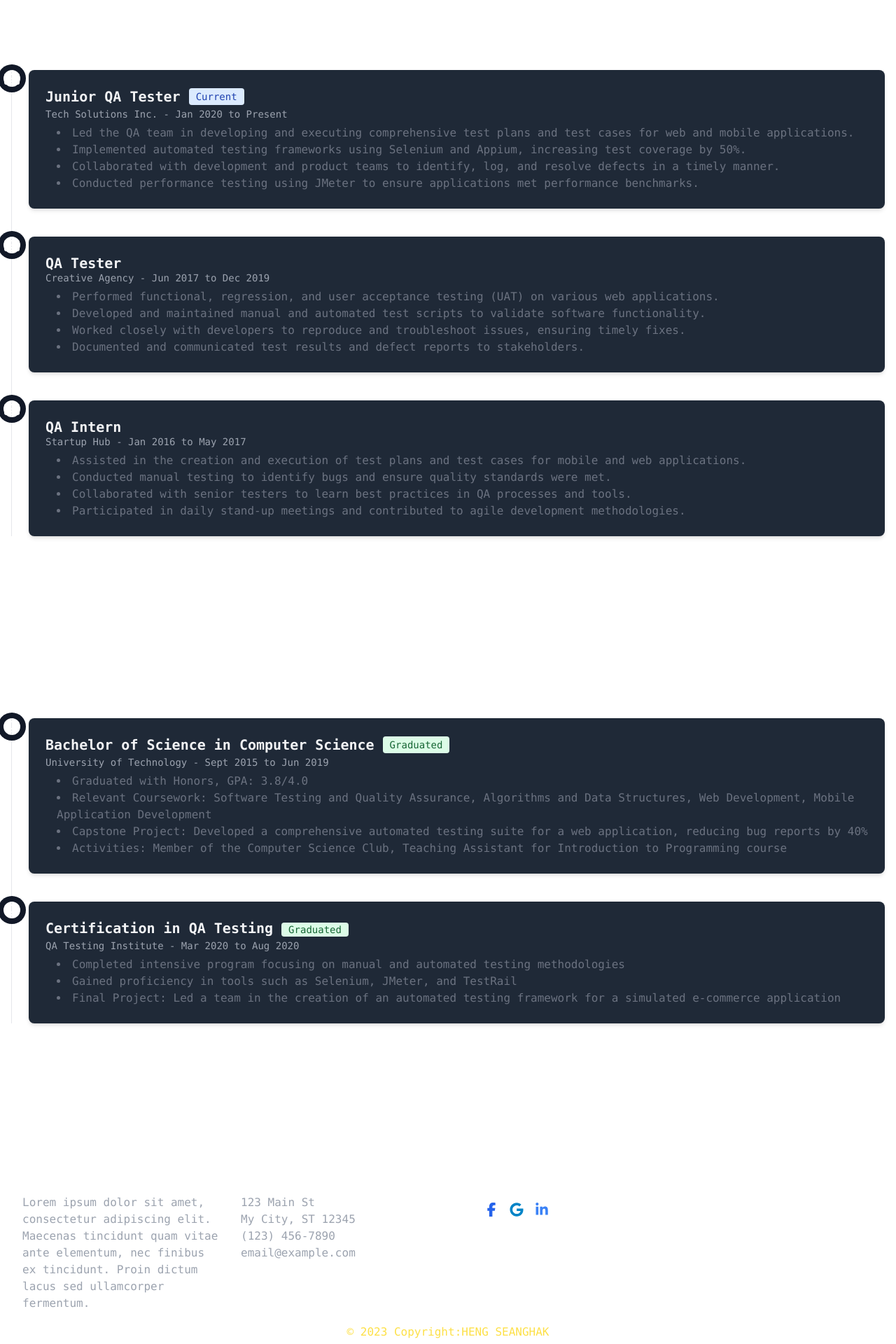
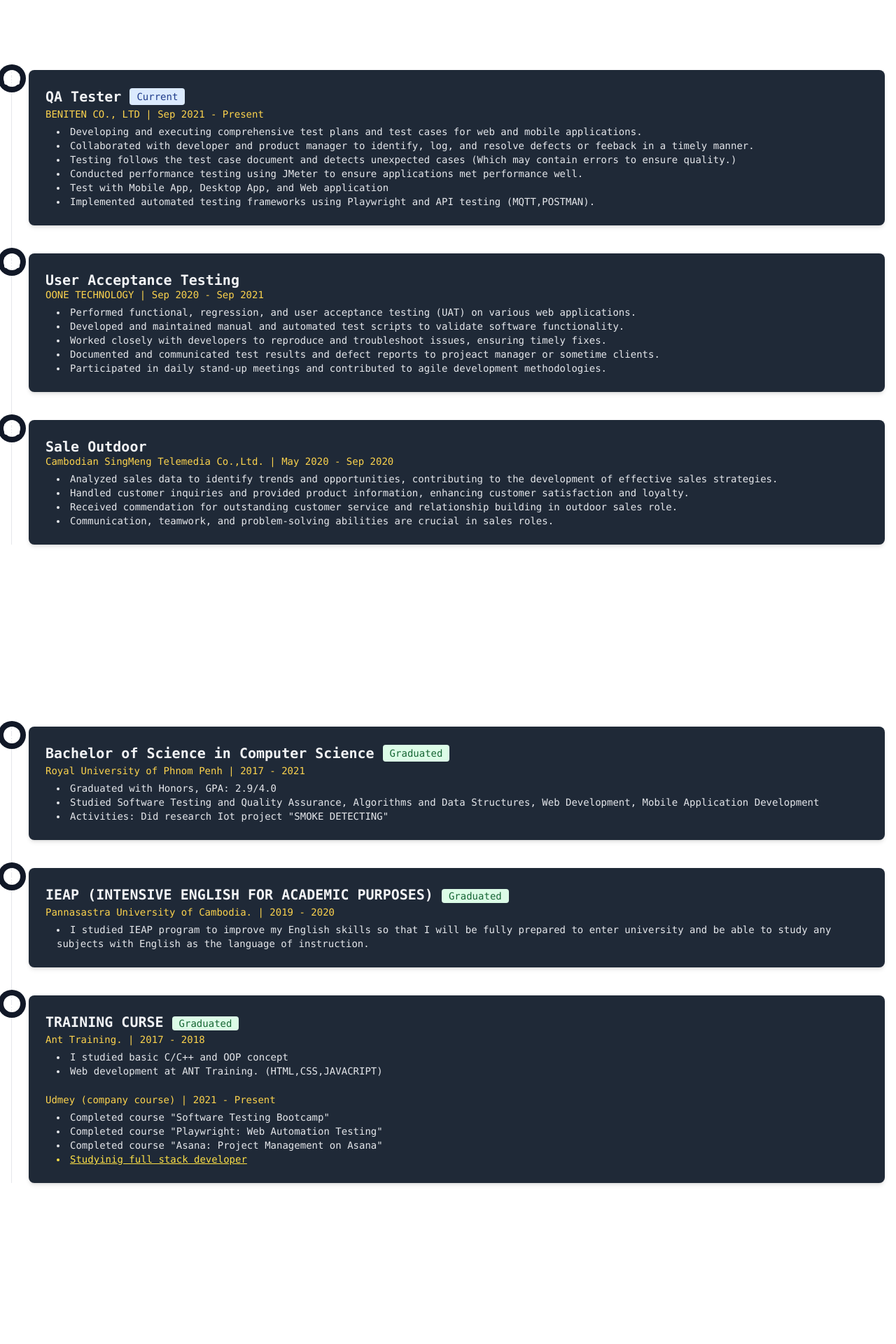
Before and after one commit to hengseanghak99/seanghak, a React (Create React App) app: page /exed in a window 1280 px wide. Shown: the part 120-2040 px from the top of the page at 70% size. Built offline with nearby package versions, Linux system fonts and the light colour scheme.

Commit message:
change some UI on EXED, Contact page.

```diff
--- a/src/components/BodyPage.js
+++ b/src/components/BodyPage.js
@@ -32,7 +32,7 @@ const Body = () => {
         </section>
         <section
           id="projects"
-          className="p-10 border-b-2 border-white-500 text-gray-300 bg-white bg-opacity-10"
+          className="p-10 text-gray-300"
         >
           <h2 className="text-2xl font-bold mb-4">Projects</h2>
 
--- a/src/components/ExEd.js
+++ b/src/components/ExEd.js
@@ -1,5 +1,5 @@
 import React from "react";
-import { BriefcaseBusiness, GraduationCap } from "lucide-react";
+import { BriefcaseBusiness, GraduationCap, Library } from "lucide-react";
 
 const Body = () => {
   return (
@@ -17,30 +17,33 @@ const Body = () => {
                 </span>
                 <div className="bg-gray-800 p-6 rounded-lg shadow-md">
                   <h3 className="flex items-center mb-1 text-xl font-semibold text-gray-100">
-                    Junior QA Tester
-                    <span className="bg-blue-100 text-blue-800 text-sm font-medium ml-3 px-2.5 py-0.5 rounded dark:bg-blue-900 dark:text-blue-300">
+                    QA Tester
+                    <span className="bg-blue-100 text-blue-900 text-sm font-medium ml-3 px-2.5 py-0.5 rounded">
                       Current
                     </span>
                   </h3>
-                  <time className="block mb-2 text-sm font-normal leading-none text-gray-400 dark:text-gray-400">
-                    Tech Solutions Inc. - Jan 2020 to Present
+                  <time className="block mb-2 text-sm font-normal leading-none text-amber-300">
+                  BENITEN CO., LTD | Sep 2021 - Present
                   </time>
-                  <ul className="list-disc list-inside ml-4 text-base font-normal text-gray-500 dark:text-gray-400">
+                  <ul className="list-disc list-inside ml-4 text-sm text-gray-200">
                     <li>
-                      Led the QA team in developing and executing comprehensive
+                      Developing and executing comprehensive
                       test plans and test cases for web and mobile applications.
                     </li>
                     <li>
-                      Implemented automated testing frameworks using Selenium
-                      and Appium, increasing test coverage by 50%.
+                      Collaborated with developer and product manager to
+                      identify, log, and resolve defects or feeback in a timely manner.
+                    </li>
+                    <li>Testing follows the test case document and detects unexpected cases (Which may contain errors to ensure quality.)</li>
+                    <li>
+                      Conducted performance testing using JMeter to ensure
+                      applications met performance well.
                     </li>
                     <li>
-                      Collaborated with development and product teams to
-                      identify, log, and resolve defects in a timely manner.
+                     Test with Mobile App, Desktop App, and Web application
                     </li>
                     <li>
-                      Conducted performance testing using JMeter to ensure
-                      applications met performance benchmarks.
+                      Implemented automated testing frameworks using Playwright and API testing (MQTT,POSTMAN).
                     </li>
                   </ul>
                 </div>
@@ -51,12 +54,12 @@ const Body = () => {
                 </span>
                 <div className="bg-gray-800 p-6 rounded-lg shadow-md">
                   <h3 className="text-xl font-semibold text-gray-100">
-                    QA Tester
+                  User Acceptance Testing
                   </h3>
-                  <time className="block mb-2 text-sm font-normal leading-none text-gray-400 dark:text-gray-400">
-                    Creative Agency - Jun 2017 to Dec 2019
+                  <time className="block mb-2 text-sm font-normal leading-none text-amber-300 ">
+                    OONE TECHNOLOGY | Sep 2020 - Sep 2021
                   </time>
-                  <ul className="list-disc list-inside ml-4 text-base font-normal text-gray-500 dark:text-gray-400">
+                  <ul className="list-disc list-inside ml-4 text-sm text-gray-200">
                     <li>
                       Performed functional, regression, and user acceptance
                       testing (UAT) on various web applications.
@@ -71,8 +74,10 @@ const Body = () => {
                     </li>
                     <li>
                       Documented and communicated test results and defect
-                      reports to stakeholders.
+                      reports to projeact manager or sometime clients.
                     </li>
+                    <li> Participated in daily stand-up meetings and contributed to
+                      agile development methodologies.</li>
                   </ul>
                 </div>
               </li>
@@ -82,27 +87,23 @@ const Body = () => {
                 </span>
                 <div className="bg-gray-800 p-6 rounded-lg shadow-md">
                   <h3 className="text-xl font-semibold text-gray-100">
-                    QA Intern
+                    Sale Outdoor
                   </h3>
-                  <time className="block mb-2 text-sm font-normal leading-none text-gray-400 dark:text-gray-400">
-                    Startup Hub - Jan 2016 to May 2017
+                  <time className="block mb-2 text-sm font-normal leading-none text-amber-300">
+                  Cambodian SingMeng Telemedia Co.,Ltd. | May 2020 - Sep 2020
                   </time>
-                  <ul className="list-disc list-inside ml-4 text-base font-normal text-gray-500 dark:text-gray-400">
+                  <ul className="list-disc list-inside ml-4 text-sm text-gray-200">
                     <li>
-                      Assisted in the creation and execution of test plans and
-                      test cases for mobile and web applications.
+                    Analyzed sales data to identify trends and opportunities, contributing to the development of effective sales strategies.
                     </li>
                     <li>
-                      Conducted manual testing to identify bugs and ensure
-                      quality standards were met.
+                    Handled customer inquiries and provided product information, enhancing customer satisfaction and loyalty.
                     </li>
                     <li>
-                      Collaborated with senior testers to learn best practices
-                      in QA processes and tools.
+                    Received commendation for outstanding customer service and relationship building in outdoor sales role.
                     </li>
                     <li>
-                      Participated in daily stand-up meetings and contributed to
-                      agile development methodologies.
+                      Communication, teamwork, and problem-solving abilities are crucial in sales roles.
                     </li>
                   </ul>
                 </div>
@@ -110,6 +111,7 @@ const Body = () => {
             </ol>
           </div>
         </section>
+
         <section className="py-8 md:py-16">
           <div className="container max-w-screen-xl mx-auto px-4">
             <h1 className="font-bold text-3xl md:text-5xl lg:text-6xl leading-none mb-8 text-white text-center">
@@ -127,24 +129,18 @@ const Body = () => {
                       Graduated
                     </span>
                   </h3>
-                  <time className="block mb-2 text-sm font-normal leading-none text-gray-400 dark:text-gray-500">
-                    University of Technology - Sept 2015 to Jun 2019
+                  <time className="block mb-2 text-sm font-normal leading-none text-amber-300">
+                  Royal University of Phnom Penh | 2017 - 2021
                   </time>
-                  <ul className="list-disc list-inside ml-4 text-base font-normal text-gray-500 dark:text-gray-400">
-                    <li>Graduated with Honors, GPA: 3.8/4.0</li>
+                  <ul className="list-disc list-inside ml-4 text-sm text-gray-200">
+                    <li>Graduated with Honors, GPA: 2.9/4.0</li>
                     <li>
-                      Relevant Coursework: Software Testing and Quality
+                      Studied Software Testing and Quality
                       Assurance, Algorithms and Data Structures, Web
                       Development, Mobile Application Development
                     </li>
                     <li>
-                      Capstone Project: Developed a comprehensive automated
-                      testing suite for a web application, reducing bug reports
-                      by 40%
-                    </li>
-                    <li>
-                      Activities: Member of the Computer Science Club, Teaching
-                      Assistant for Introduction to Programming course
+                      Activities: Did research Iot project "SMOKE DETECTING"
                     </li>
                   </ul>
                 </div>
@@ -155,30 +151,63 @@ const Body = () => {
                 </span>
                 <div className="bg-gray-800 p-6 rounded-lg shadow-md">
                   <h3 className="mb-1 text-xl font-semibold text-gray-100">
-                    Certification in QA Testing
+                  IEAP (INTENSIVE ENGLISH FOR ACADEMIC PURPOSES)
                     <span className="bg-green-100 text-green-800 text-sm font-medium ml-3 px-2.5 py-0.5 rounded dark:bg-green-900 dark:text-green-300">
                       Graduated
                     </span>
                   </h3>
-                  <time className="block mb-2 text-sm font-normal leading-none text-gray-400 dark:text-gray-500">
-                    QA Testing Institute - Mar 2020 to Aug 2020
+                  <time className="block mb-2 text-sm font-normal leading-none text-amber-300">
+                  Pannasastra University of Cambodia. | 2019 - 2020
                   </time>
-                  <ul className="list-disc list-inside ml-4 text-base font-normal text-gray-500 dark:text-gray-400">
+                  <ul className="list-disc list-inside ml-4 text-sm text-gray-200">
                     <li>
-                      Completed intensive program focusing on manual and
-                      automated testing methodologies
-                    </li>
-                    <li>
-                      Gained proficiency in tools such as Selenium, JMeter, and
-                      TestRail
-                    </li>
-                    <li>
-                      Final Project: Led a team in the creation of an automated
-                      testing framework for a simulated e-commerce application
+                    I studied IEAP program to improve my English skills so that I will be fully prepared to enter university and be able to study any subjects with English as the language of instruction.
                     </li>
                   </ul>
                 </div>
               </li>
+              <li className="mb-10 ml-6">
+                <span className="absolute flex items-center justify-center w-6 h-6 rounded-full -left-3 ring-8 ring-gray-900 dark:ring-gray-900">
+                  <GraduationCap className="text-white" />
+                </span>
+                <div className="bg-gray-800 p-6 rounded-lg shadow-md">
+                  <h3 className="mb-1 text-xl font-semibold text-gray-100">
+                  TRAINING CURSE
+                    <span className="bg-green-100 text-green-800 text-sm font-medium ml-3 px-2.5 py-0.5 rounded dark:bg-green-900 dark:text-green-300">
+                      Graduated
+                    </span>
+                  </h3>
+                  <time className="block mb-2 text-sm font-normal leading-none text-amber-300">
+                  Ant Training. | 2017 - 2018
+                  </time>
+                  <ul className="list-disc list-inside ml-4 text-sm text-gray-200">
+                    <li>
+                    I studied basic C/C++ and OOP concept
+                    </li>
+                    <li>
+                    Web development at ANT Training. (HTML,CSS,JAVACRIPT)
+                    </li>
+                  </ul>
+                  <time className="block mb-2 text-sm font-normal leading-none text-amber-300 pt-6">
+                  Udmey (company course) | 2021 - Present
+                  </time>
+                  <ul className="list-disc list-inside ml-4 text-sm text-gray-200">
+                    <li>
+                    Completed course "Software Testing Bootcamp"
+                    </li>
+                    <li>
+                    Completed course "Playwright: Web Automation Testing"
+                    </li>
+                    <li>
+                    Completed course "Asana: Project Management on Asana"
+                    </li>
+                    <li className="text-yellow-300 underline underline-offset-1">
+                      Studyinig full stack developer
+                    </li>
+                  </ul>
+                </div>
+              </li>
+
             </ol>
           </div>
         </section>
--- a/src/components/Footer.js
+++ b/src/components/Footer.js
@@ -1,35 +1,41 @@
 // src/Footer.js
 
 import React from "react";
-import { Github } from 'lucide-react';
+import { Github } from "lucide-react";
 
 const Footer = () => {
   return (
     <footer className="bg-opacity-10 py-8 font-mono ">
       <div className="max-w-7xl mx-auto px-4 sm:px-6 lg:px-8">
-        <div className="grid grid-cols-1 md:grid-cols-2 lg:grid-cols-4 gap-8">
+        <div className="grid grid-cols-1 md:grid-cols-2 lg:grid-cols-3 gap-8 pb-8">
           <div className="text-white">
             <h3 className="text-lg font-bold mb-4">About Me</h3>
             <p className="text-gray-400">
-              Lorem ipsum dolor sit amet, consectetur adipiscing elit. Maecenas
-              tincidunt quam vitae ante elementum, nec finibus ex tincidunt.
-              Proin dictum lacus sed ullamcorper fermentum.
+              I am a QA tester with over 3 years of experience in software
+              testing. During this time, I have tested software for the
+              government(EDC, SWMA, Siem Reap government) and overseas projects
+              I am also skilled at using automated testing tools such as Ranorex
+              and Playwright and have some experience with web development and
+              mobile development.
             </p>
           </div>
           <div className="text-white">
             <h3 className="text-lg font-bold mb-4">Contact Me</h3>
             <ul className="text-gray-400">
-              <li>123 Main St</li>
-              <li>My City, ST 12345</li>
-              <li>(123) 456-7890</li>
-              <li>email@example.com</li>
+              <li>Svay Jrum,</li>
+              <li>Khsach Kandal,</li>
+              <li>Kandal</li>
+              <li>hengseanghak10499@gmail.com</li>
             </ul>
           </div>
-          <div className="text-gray-400 py-3">
+          <div className="text-gray-400">
             <h3 className="text-lg font-bold mb-4 text-white">Social Media</h3>
             <ul className="flex space-x-4">
               <li className="text-white">
-                <a href="https://github.com/hengseanghak99" className="hover:text-gray-400">
+                <a
+                  href="https://github.com/hengseanghak99"
+                  className="hover:text-gray-400"
+                >
                   <span className="[&>svg]:h-5 [&>svg]:w-5">
                     <svg
                       xmlns="http://www.w3.org/2000/svg"
@@ -42,7 +48,10 @@ const Footer = () => {
                 </a>
               </li>
               <li className="text-blue-600">
-                <a href="https://www.facebook.com/profile.php?id=100022748828006" className="hover:text-gray-400">
+                <a
+                  href="https://www.facebook.com/profile.php?id=100022748828006"
+                  className="hover:text-gray-400"
+                >
                   <span className="[&>svg]:h-5 [&>svg]:w-5">
                     <svg
                       xmlns="http://www.w3.org/2000/svg"
@@ -55,7 +64,10 @@ const Footer = () => {
                 </a>
               </li>
               <li className="text-sky-600">
-                <a href="hengseanghak10499@gmail.com" className="hover:text-gray-400">
+                <a
+                  href="hengseanghak10499@gmail.com"
+                  className="hover:text-gray-400"
+                >
                   <span className="[&>svg]:h-5 [&>svg]:w-5">
                     <svg
                       xmlns="http://www.w3.org/2000/svg"
@@ -68,7 +80,10 @@ const Footer = () => {
                 </a>
               </li>
               <li className="text-blue-500">
-                <a href="https://www.linkedin.com/in/seanghak-heng-34a522204/" className="hover:text-gray-400">
+                <a
+                  href="https://www.linkedin.com/in/seanghak-heng-34a522204/"
+                  className="hover:text-gray-400"
+                >
                   <span className="[&>svg]:h-5 [&>svg]:w-5">
                     <svg
                       xmlns="http://www.w3.org/2000/svg"
@@ -84,13 +99,11 @@ const Footer = () => {
           </div>
         </div>
         <div className=" p-4 text-center text-yellow-300 bg-tranparent border border-white ">
-    © 2023 Copyright:
-    <a
-      className="text-yellow-300"
-      href="https://tw-elements.com/"
-      >HENG SEANGHAK</a
-    >
-  </div>
+          © 2023 Copyright:
+          <a className="text-yellow-300" href="https://tw-elements.com/">
+            HENG SEANGHAK
+          </a>
+        </div>
       </div>
     </footer>
   );
--- a/src/components/TechnologyUsed.js
+++ b/src/components/TechnologyUsed.js
@@ -10,7 +10,7 @@ function technologyUsed() {
   return (
     <div className="text-neutral-700 py-24 sm:py-32">
       <div className="mx-auto max-w-7xl px-6 lg:px-8">
-        <h2 className="text-center text-lg leading-8 font-mono text-white">
+        <h2 className="text-center text-2xl leading-8 font-mono text-white">
           Technology use in this project.
         </h2>
         <div className="mx-auto mt-10 grid max-w-lg grid-cols-4 items-center gap-x-8 gap-y-10 sm:max-w-xl sm:grid-cols-6 sm:gap-x-10 lg:mx-0 lg:max-w-none lg:grid-cols-5">
```
Also changed, not shown: src/components/SendEmail.js (+5 -3 lines).
